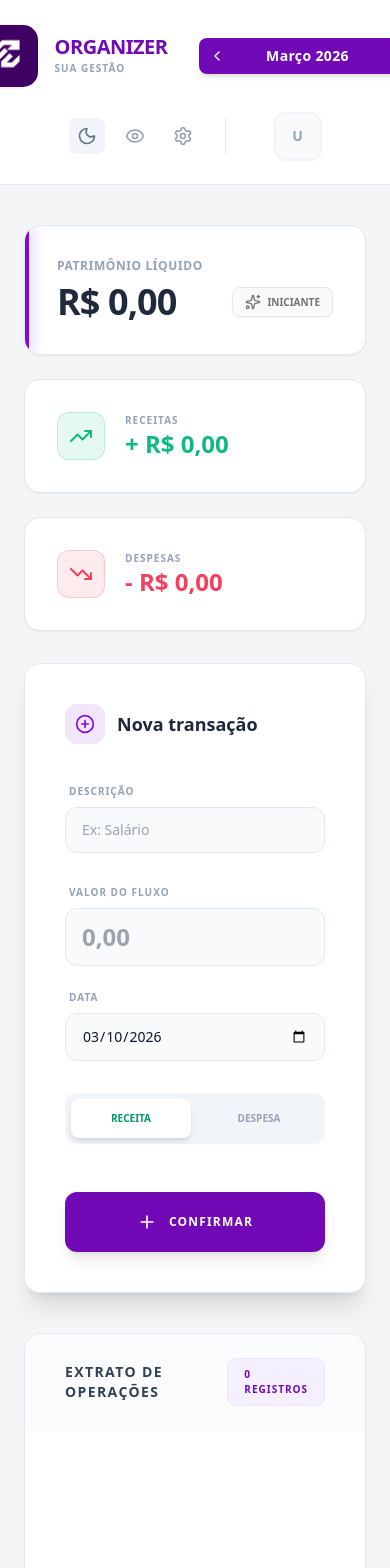
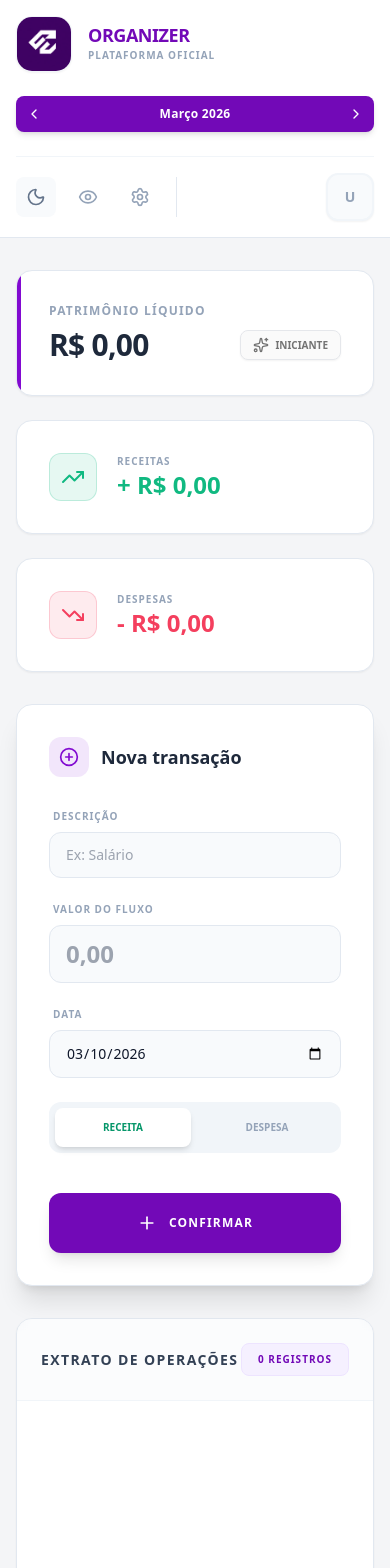
Before and after one commit to matheusdpr07/organizador-financeiro-, a React (Vite) app: page / in a window 390 px wide. Shown: the top 1568 px of the page. Built offline with nearby package versions, Linux system fonts and the light colour scheme.

Commit message:
feat: improve mobile responsiveness while maintaining premium desktop layout

```diff
--- a/src/App.tsx
+++ b/src/App.tsx
@@ -41,7 +41,6 @@ function App() {
     return () => clearTimeout(timer);
   }, []);
 
-  // Efeito para aplicar o tema no <html>
   useEffect(() => {
     if (isDarkMode) {
       document.documentElement.classList.add('dark');
@@ -109,65 +108,69 @@ function App() {
 
   return (
     <div className={`relative min-h-screen transition-colors duration-500 ${isDarkMode ? 'bg-[#0f1115] text-slate-100' : 'bg-[#f4f5f7] text-slate-900'} font-sans selection:bg-brand-100 antialiased overflow-x-hidden`}>
-      {/* OVERLAY DE ABERTURA (SPLASH SCREEN) */}
+      {/* SPLASH SCREEN */}
       {showSplash && (
         <div className={`fixed inset-0 z-[100] flex flex-col items-center justify-center transition-all duration-1000 ease-in-out ${isDarkMode ? 'bg-[#0f1115]' : 'bg-white'} ${isFadingOut ? 'opacity-0 scale-110 pointer-events-none' : 'opacity-100'}`}>
-          <div className="flex flex-col items-center text-center w-full max-w-2xl px-8">
-            <div className="relative mb-12 animate-scale-in">
-              <div className={`w-64 h-64 overflow-hidden rounded-[48px] shadow-2xl border ${isDarkMode ? 'border-slate-800 bg-[#161a20]' : 'border-slate-50 bg-white'}`}>
+          <div className="flex flex-col items-center text-center w-full max-w-2xl px-6">
+            <div className="relative mb-8 md:mb-12 animate-scale-in">
+              <div className={`w-48 h-48 md:w-64 md:h-64 overflow-hidden rounded-[40px] md:rounded-[48px] shadow-2xl border ${isDarkMode ? 'border-slate-800 bg-[#161a20]' : 'border-slate-50 bg-white'}`}>
                 <img src="/logo financeiro sem texto.png" alt="Organizer Logo" className="w-full h-full object-cover" />
               </div>
             </div>
-            <div className="space-y-6 flex flex-col items-center">
-              <h2 className={`text-7xl font-black uppercase tracking-[0.5em] leading-none ml-[0.5em] animate-fade-in [animation-delay:400ms] [animation-fill-mode:both] ${isDarkMode ? 'text-white' : 'text-brand-600'}`}>ORGANIZER</h2>
-              <div className="h-1 w-48 bg-brand-500 rounded-full animate-fade-in [animation-delay:600ms] [animation-fill-mode:both]"></div>
+            <div className="space-y-4 animate-fade-in [animation-delay:0.6s] flex flex-col items-center">
+              <h2 className={`text-5xl md:text-7xl font-black uppercase tracking-[0.3em] md:tracking-[0.5em] leading-none ${isDarkMode ? 'text-white' : 'text-brand-600'}`}>ORGANIZER</h2>
+              <div className="h-1 w-32 md:w-48 bg-brand-500 rounded-full"></div>
             </div>
-
-            <div className="mt-24 flex gap-3">
-              <div className="w-3 h-3 bg-brand-500 rounded-full animate-bounce"></div>
-              <div className="w-3 h-3 bg-brand-500 rounded-full animate-bounce [animation-delay:0.2s]"></div>
-              <div className="w-3 h-3 bg-brand-500 rounded-full animate-bounce [animation-delay:0.4s]"></div>
+            <div className="mt-16 md:mt-24 flex gap-3">
+              <div className="w-2.5 h-2.5 bg-brand-500 rounded-full animate-bounce"></div>
+              <div className="w-2.5 h-2.5 bg-brand-500 rounded-full animate-bounce [animation-delay:0.2s]"></div>
+              <div className="w-2.5 h-2.5 bg-brand-500 rounded-full animate-bounce [animation-delay:0.4s]"></div>
             </div>
           </div>
         </div>
       )}
 
-      {/* CONTEÚDO PRINCIPAL */}
+      {/* CONTEÚDO PRINCIPAL COM LAYOUT EXECUTIVO RESTAURADO */}
       <div className={`transition-all duration-1000 delay-300 ${isFadingOut ? 'opacity-100 translate-y-0' : 'opacity-0 translate-y-4'}`}>
-        <header className={`border-b transition-colors duration-500 ${isDarkMode ? 'bg-[#161a20] border-slate-800' : 'bg-white border-slate-200'} pt-6 pb-6 px-6`}>
-          <div className="max-w-6xl mx-auto flex flex-col md:flex-row items-center justify-between gap-6">
-            <div className="flex items-center gap-8">
-              <div className="flex items-center gap-4 group cursor-pointer">
-                <div className={`w-16 h-16 overflow-hidden rounded-2xl border shadow-sm transition-colors ${isDarkMode ? 'bg-[#0f1115] border-slate-700' : 'bg-white border-slate-100'}`}>
+        <header className={`border-b transition-colors duration-500 ${isDarkMode ? 'bg-[#161a20] border-slate-800' : 'bg-white border-slate-200'} pt-4 pb-4 px-4 md:px-6`}>
+          <div className="max-w-6xl mx-auto flex flex-col lg:flex-row items-center justify-between gap-6">
+            <div className="flex flex-col md:flex-row items-center gap-6 md:gap-8 w-full lg:w-auto">
+              {/* LOGO E NOME */}
+              <div className="flex items-center gap-4 group cursor-pointer self-start md:self-auto">
+                <div className={`w-14 h-14 md:w-16 md:h-16 overflow-hidden rounded-2xl border shadow-sm transition-colors ${isDarkMode ? 'bg-[#0f1115] border-slate-700' : 'bg-white border-slate-100'}`}>
                   <img src="/logo financeiro sem texto.png" alt="Organizer Logo" className="w-full h-full object-cover transition-transform group-hover:scale-110" />
                 </div>
                 <div>
-                  <h2 className={`text-xl font-black leading-none tracking-tight uppercase ${isDarkMode ? 'text-white' : 'text-brand-600'}`}>ORGANIZER</h2>
-                  <p className="text-[10px] font-bold text-slate-400 uppercase tracking-widest mt-1">Sua Gestão</p>
+                  <h2 className={`text-lg md:text-xl font-black leading-none tracking-tight uppercase ${isDarkMode ? 'text-white' : 'text-brand-600'}`}>ORGANIZER</h2>
+                  <p className="text-[10px] font-bold text-slate-400 uppercase tracking-widest mt-1">Plataforma Oficial</p>
                 </div>
               </div>
-              <div className={`hidden md:block h-12 w-px ${isDarkMode ? 'bg-slate-800' : 'bg-slate-200'}`}></div>
-              <div className="flex items-center bg-brand-600 rounded-lg p-1 shadow-md">
+
+              <div className="hidden md:block h-12 w-px bg-slate-200 dark:bg-slate-800"></div>
+
+              {/* SELETOR DE MESES */}
+              <div className="flex items-center bg-brand-600 rounded-lg p-1 shadow-md w-full md:w-auto justify-between md:justify-start">
                 <button onClick={() => changeMonth(-1)} className="p-1.5 hover:bg-white/10 rounded-md transition-all text-white"><ChevronLeft className="w-4 h-4" /></button>
-                <span className="mx-4 font-bold text-sm capitalize min-w-[120px] text-center text-white tracking-wide">{format(selectedMonth, 'MMMM yyyy', { locale: ptBR })}</span>
+                <span className="mx-4 font-bold text-xs md:text-sm capitalize min-w-[120px] text-center text-white tracking-wide">{format(selectedMonth, 'MMMM yyyy', { locale: ptBR })}</span>
                 <button onClick={() => changeMonth(1)} className="p-1.5 hover:bg-white/10 rounded-md transition-all text-white"><ChevronRight className="w-4 h-4" /></button>
               </div>
             </div>
 
-            <div className="flex items-center gap-6">
-              <div className={`flex items-center gap-3 pr-6 border-r ${isDarkMode ? 'border-slate-800' : 'border-slate-200'}`}>
-                {/* BOTÃO MUDAR TEMA */}
-                <button onClick={() => setIsDarkMode(!isDarkMode)} className={`p-2 rounded-lg transition-all ${isDarkMode ? 'bg-slate-800 text-amber-400 hover:bg-slate-700' : 'bg-slate-100 text-slate-500 hover:bg-slate-200'}`}>
+            <div className="flex items-center justify-between lg:justify-end gap-4 md:gap-6 w-full lg:w-auto border-t lg:border-t-0 pt-4 lg:pt-0 border-slate-100 dark:border-slate-800">
+              <div className={`flex items-center gap-3 pr-4 md:pr-6 border-r ${isDarkMode ? 'border-slate-800' : 'border-slate-200'}`}>
+                <button onClick={() => setIsDarkMode(!isDarkMode)} className={`p-2.5 rounded-lg transition-all ${isDarkMode ? 'bg-slate-800 text-amber-400' : 'bg-slate-50 text-slate-500'}`}>
                   {isDarkMode ? <Sun className="w-5 h-5" /> : <Moon className="w-5 h-5" />}
                 </button>
-                <button onClick={() => setShowBalance(!showBalance)} className={`p-2 rounded-lg transition-all ${isDarkMode ? 'text-slate-400 hover:bg-slate-800' : 'text-slate-400 hover:bg-slate-50'}`}>{showBalance ? <Eye className="w-5 h-5" /> : <EyeOff className="w-5 h-5" />}</button>
-                <button className={`p-2 rounded-lg transition-all ${isDarkMode ? 'text-slate-400 hover:bg-slate-800' : 'text-slate-400 hover:bg-slate-50'}`}><Settings className="w-5 h-5" /></button>
+                <button onClick={() => setShowBalance(!showBalance)} className="p-2.5 hover:bg-slate-100 dark:hover:bg-slate-800 rounded-lg text-slate-400 transition-colors">{showBalance ? <Eye className="w-5 h-5" /> : <EyeOff className="w-5 h-5" />}</button>
+                <button className="p-2.5 hover:bg-slate-100 dark:hover:bg-slate-800 rounded-lg text-slate-400 transition-colors"><Settings className="w-5 h-5" /></button>
               </div>
-              <div className="flex items-center gap-4 pl-6 text-right">
+
+              {/* PERFIL À DIREITA */}
+              <div className="flex items-center gap-4 text-right">
                 <div className="hidden sm:block">
                   <p className="text-[10px] font-bold text-slate-400 uppercase tracking-widest leading-none mb-1">Bem-vindo,</p>
                   <p className={`text-sm font-bold leading-none mb-2 ${isDarkMode ? 'text-white' : 'text-slate-700'}`}>{user.name}</p>
-                  <button onClick={() => setIsEditingProfile(true)} className="flex items-center gap-1.5 ml-auto text-[10px] font-bold text-brand-600 dark:text-brand-400 hover:opacity-80 uppercase tracking-widest transition-all"><Pencil className="w-3 h-3" /> Ajustar Perfil</button>
+                  <button onClick={() => setIsEditingProfile(true)} className="flex items-center gap-1.5 ml-auto text-[10px] font-bold text-brand-600 dark:text-brand-400 uppercase tracking-widest transition-all"><Pencil className="w-3 h-3" /> Ajustar</button>
                 </div>
                 <div className={`w-12 h-12 rounded-xl border-2 overflow-hidden flex items-center justify-center cursor-pointer transition-all shadow-sm relative group ${isDarkMode ? 'bg-[#0f1115] border-slate-700 hover:border-brand-400' : 'bg-slate-50 border-slate-100 hover:border-brand-500'}`} onClick={() => setIsEditingProfile(true)}>
                   {user.avatarUrl ? <img src={user.avatarUrl} alt="User" className="w-full h-full object-cover" /> : <span className="text-sm font-bold text-slate-400">{getInitials(user.name)}</span>}
@@ -178,14 +181,15 @@ function App() {
           </div>
         </header>
 
-        <main className="max-w-6xl mx-auto px-6 py-10 space-y-8 pb-20">
+        <main className="max-w-6xl mx-auto px-4 md:px-6 py-8 space-y-8 pb-20">
+          {/* CARDS RESUMO */}
           <div className="grid grid-cols-1 md:grid-cols-3 gap-6">
-            <div className={`p-8 rounded-2xl border transition-all relative overflow-hidden group ${isDarkMode ? 'bg-[#161a20] border-slate-800 shadow-xl' : 'bg-white border-slate-200 shadow-sm'}`}>
-              <div className="absolute top-0 left-0 w-1 h-full bg-brand-500 shadow-[0_0_15px_rgba(130,10,209,0.5)]"></div>
-              <p className="text-xs font-semibold text-slate-400 uppercase tracking-wider mb-2">Patrimônio Líquido</p>
+            <div className={`p-8 rounded-2xl border transition-all relative overflow-hidden ${isDarkMode ? 'bg-[#161a20] border-slate-800 shadow-xl' : 'bg-white border-slate-200 shadow-sm'}`}>
+              <div className="absolute top-0 left-0 w-1 h-full bg-brand-500"></div>
+              <p className="text-xs font-semibold text-slate-400 uppercase tracking-widest mb-2">Patrimônio Líquido</p>
               <div className="flex items-center justify-between">
-                <h2 className={`text-4xl font-bold tracking-tight ${isDarkMode ? 'text-white' : 'text-slate-800'}`}>{showBalance ? `R$ ${summary.total.toLocaleString('pt-BR', { minimumFractionDigits: 2 })}` : '••••••••'}</h2>
-                <div className={`flex items-center gap-1.5 px-3 py-1.5 rounded-lg text-[10px] font-bold uppercase ${financialStatus.bgColor} ${financialStatus.color} border border-current/10 shadow-sm transition-all`}>{financialStatus.icon} {financialStatus.label}</div>
+                <h2 className={`text-3xl md:text-4xl font-bold tracking-tight ${isDarkMode ? 'text-white' : 'text-slate-800'}`}>{showBalance ? `R$ ${summary.total.toLocaleString('pt-BR', { minimumFractionDigits: 2 })}` : '••••••••'}</h2>
+                <div className={`flex items-center gap-1.5 px-3 py-1.5 rounded-lg text-[10px] font-bold uppercase ${financialStatus.bgColor} ${financialStatus.color} border border-current/10 shadow-sm`}>{financialStatus.icon} {financialStatus.label}</div>
               </div>
             </div>
             <div className={`p-8 rounded-2xl border transition-all flex items-center gap-5 ${isDarkMode ? 'bg-[#161a20] border-slate-800 shadow-xl' : 'bg-white border-slate-200 shadow-sm'}`}>
@@ -198,13 +202,14 @@ function App() {
             </div>
           </div>
 
-          <div className="grid grid-cols-1 lg:grid-cols-12 gap-10">
+          <div className="grid grid-cols-1 lg:grid-cols-12 gap-8 md:gap-10">
+            {/* FORMULÁRIO */}
             <div className="lg:col-span-4">
-              <div className={`p-10 rounded-2xl border transition-all duration-500 shadow-xl sticky top-10 ${isDarkMode ? 'bg-[#161a20] border-slate-800' : 'bg-white border-slate-200'} ${editingId ? 'ring-4 ring-brand-500/20 border-brand-500' : ''}`}>
-                <div className="flex items-center gap-3 mb-10"><div className="w-10 h-10 rounded-xl bg-brand-500/10 text-brand-500 flex items-center justify-center">{editingId ? <Pencil className="w-5 h-5" /> : <PlusCircle className="w-5 h-5" />}</div><h3 className={`font-bold text-lg ${isDarkMode ? 'text-white' : 'text-slate-800'}`}>{editingId ? 'Editar registro' : 'Nova transação'}</h3></div>
-                <form onSubmit={handleSaveTransaction} className="space-y-8">
+              <div className={`p-8 md:p-10 rounded-2xl border transition-all duration-500 shadow-xl sticky top-24 ${isDarkMode ? 'bg-[#161a20] border-slate-800' : 'bg-white border-slate-200'} ${editingId ? 'ring-4 ring-brand-500/20 border-brand-500' : ''}`}>
+                <div className="flex items-center gap-3 mb-8 md:mb-10"><div className="w-10 h-10 rounded-xl bg-brand-500/10 text-brand-500 flex items-center justify-center">{editingId ? <Pencil className="w-5 h-5" /> : <PlusCircle className="w-5 h-5" />}</div><h3 className={`font-bold text-lg ${isDarkMode ? 'text-white' : 'text-slate-800'}`}>{editingId ? 'Editar registro' : 'Nova transação'}</h3></div>
+                <form onSubmit={handleSaveTransaction} className="space-y-6 md:space-y-8">
                   <div><label className="text-[10px] font-bold text-slate-400 uppercase mb-2 block ml-1 tracking-widest">Descrição</label><input type="text" required value={description} onChange={(e) => setDescription(e.target.value)} className={`w-full px-4 py-3 rounded-xl border outline-none transition-all text-sm font-medium ${isDarkMode ? 'bg-[#0f1115] border-slate-700 text-white focus:border-brand-500' : 'bg-slate-50 border-slate-200 text-slate-900 focus:border-brand-500 focus:bg-white'}`} placeholder="Ex: Salário" /></div>
-                  <div className="grid grid-cols-1 gap-6">
+                  <div className="grid grid-cols-1 sm:grid-cols-2 lg:grid-cols-1 gap-6">
                     <div><label className="text-[10px] font-bold text-slate-400 uppercase mb-2 block ml-1 tracking-widest">Valor do Fluxo</label><input type="number" required step="0.01" value={amount} onChange={(e) => setAmount(e.target.value)} className={`w-full px-4 py-3 rounded-xl border outline-none transition-all font-black text-2xl ${isDarkMode ? 'bg-[#0f1115] border-slate-700 text-white focus:border-brand-500' : 'bg-slate-50 border-slate-200 text-slate-900 focus:border-brand-500 focus:bg-white'}`} placeholder="0,00" /></div>
                     <div><label className="text-[10px] font-bold text-slate-400 uppercase mb-2 block ml-1 tracking-widest">Data</label><input type="date" required value={date} onChange={(e) => setDate(e.target.value)} className={`w-full px-4 py-3 rounded-xl border outline-none transition-all text-sm font-medium ${isDarkMode ? 'bg-[#0f1115] border-slate-700 text-white focus:border-brand-500' : 'bg-slate-50 border-slate-200 text-slate-900 focus:border-brand-500 focus:bg-white'}`} /></div>
                   </div>
@@ -217,9 +222,10 @@ function App() {
               </div>
             </div>
 
+            {/* LISTA */}
             <div className="lg:col-span-8">
               <div className={`rounded-2xl border transition-all overflow-hidden min-h-[600px] ${isDarkMode ? 'bg-[#161a20] border-slate-800 shadow-xl' : 'bg-white border-slate-200 shadow-sm'}`}>
-                <div className={`px-10 py-6 border-b flex justify-between items-center sticky top-0 z-10 backdrop-blur-sm ${isDarkMode ? 'bg-[#161a20]/80 border-slate-800' : 'bg-slate-50/50 border-slate-100'}`}>
+                <div className={`px-6 md:px-10 py-6 border-b flex justify-between items-center sticky top-0 z-10 backdrop-blur-sm ${isDarkMode ? 'bg-[#161a20]/80 border-slate-800' : 'bg-slate-50/50 border-slate-100'}`}>
                   <h3 className={`text-sm font-black uppercase tracking-widest ${isDarkMode ? 'text-white' : 'text-slate-700'}`}>Extrato de Operações</h3>
                   <span className="text-[10px] font-black text-brand-600 dark:text-brand-400 bg-brand-50 dark:bg-brand-900/20 px-4 py-2 rounded-lg border border-brand-100 dark:border-brand-800 uppercase tracking-widest">{filteredTransactions.length} registros</span>
                 </div>
@@ -228,9 +234,18 @@ function App() {
                     <div className="py-64 text-center opacity-20 flex flex-col items-center"><Calendar className="w-20 h-20 mb-6 text-slate-300" /><p className={`font-black text-xs uppercase tracking-[0.5em] ${isDarkMode ? 'text-white' : 'text-slate-400'}`}>Sem atividades</p></div>
                   ) : (
                     filteredTransactions.map((t) => (
-                      <div key={t.id} className={`px-10 py-6 flex items-center justify-between transition-all group border-l-[8px] border-transparent ${editingId === t.id ? 'bg-brand-500/10 border-brand-500' : 'hover:bg-slate-500/5 hover:border-brand-500'}`}>
-                        <div className="flex items-center gap-8"><div className={`w-14 h-14 rounded-xl flex items-center justify-center border shadow-sm transition-transform group-hover:scale-110 ${t.type === 'income' ? 'bg-emerald-500/10 text-emerald-500 border-emerald-500/20' : 'bg-rose-500/10 text-rose-500 border-rose-500/20'}`}><TrendingUp className="w-7 h-7" /></div><div><p className={`font-bold text-lg leading-none mb-2 uppercase tracking-tighter ${isDarkMode ? 'text-white' : 'text-slate-800'}`}>{t.description}</p><p className="text-[10px] text-slate-400 font-black uppercase tracking-widest">{format(parseISO(t.date), "dd 'de' MMMM", { locale: ptBR })}</p></div></div>
-                        <div className="flex items-center gap-10"><p className={`font-black text-2xl tracking-tighter ${t.type === 'income' ? 'text-emerald-500' : 'text-rose-500'}`}>{t.type === 'income' ? '+' : '-'} R$ {t.amount.toLocaleString('pt-BR', { minimumFractionDigits: 2 })}</p><div className="flex items-center gap-2 opacity-0 group-hover:opacity-100 transition-all"><button onClick={() => startEdit(t)} className={`p-3 rounded-xl transition-colors ${isDarkMode ? 'bg-emerald-500/10 text-emerald-400 hover:bg-emerald-500/20' : 'bg-emerald-50 text-emerald-600 hover:bg-emerald-100'}`}><Pencil className="w-5 h-5" /></button><button onClick={() => removeTransaction(t.id)} className={`p-3 rounded-xl transition-colors ${isDarkMode ? 'bg-rose-500/10 text-rose-400 hover:bg-rose-500/20' : 'bg-rose-50 text-rose-600 hover:bg-rose-100'}`}><Trash2 className="w-5 h-5" /></button></div></div>
+                      <div key={t.id} className={`px-6 md:px-10 py-6 flex flex-col sm:flex-row items-start sm:items-center justify-between transition-all group border-l-[8px] border-transparent ${editingId === t.id ? 'bg-brand-500/10 border-brand-500' : 'hover:bg-slate-500/5 hover:border-brand-500'}`}>
+                        <div className="flex items-center gap-6 mb-4 sm:mb-0">
+                          <div className={`w-12 h-12 md:w-14 md:h-14 rounded-xl flex items-center justify-center border shadow-sm shrink-0 ${t.type === 'income' ? 'bg-emerald-500/10 text-emerald-500 border-emerald-500/20' : 'bg-rose-500/10 text-rose-500 border-rose-500/20'}`}><TrendingUp className="w-6 h-6 md:w-7 md:h-7" /></div>
+                          <div><p className={`font-bold text-base md:text-lg leading-none mb-2 uppercase tracking-tighter ${isDarkMode ? 'text-white' : 'text-slate-800'}`}>{t.description}</p><p className="text-[10px] text-slate-400 font-black uppercase tracking-widest">{format(parseISO(t.date), "dd 'de' MMMM", { locale: ptBR })}</p></div>
+                        </div>
+                        <div className="flex items-center justify-between sm:justify-end gap-6 md:gap-10 w-full sm:w-auto">
+                          <p className={`font-black text-xl md:text-2xl tracking-tighter ${t.type === 'income' ? 'text-emerald-500' : 'text-rose-500'}`}>{t.type === 'income' ? '+' : '-'} R$ {t.amount.toLocaleString('pt-BR', { minimumFractionDigits: 2 })}</p>
+                          <div className="flex items-center gap-2 sm:opacity-0 sm:group-hover:opacity-100 transition-all">
+                            <button onClick={() => startEdit(t)} className={`p-3 rounded-xl transition-colors ${isDarkMode ? 'bg-emerald-500/10 text-emerald-400 hover:bg-emerald-500/20' : 'bg-emerald-50 text-emerald-600 hover:bg-emerald-100'}`}><Pencil className="w-5 h-5" /></button>
+                            <button onClick={() => removeTransaction(t.id)} className={`p-3 rounded-xl transition-colors ${isDarkMode ? 'bg-rose-500/10 text-rose-400 hover:bg-rose-500/20' : 'bg-rose-50 text-rose-600 hover:bg-rose-100'}`}><Trash2 className="w-5 h-5" /></button>
+                          </div>
+                        </div>
                       </div>
                     ))
                   )}
```
